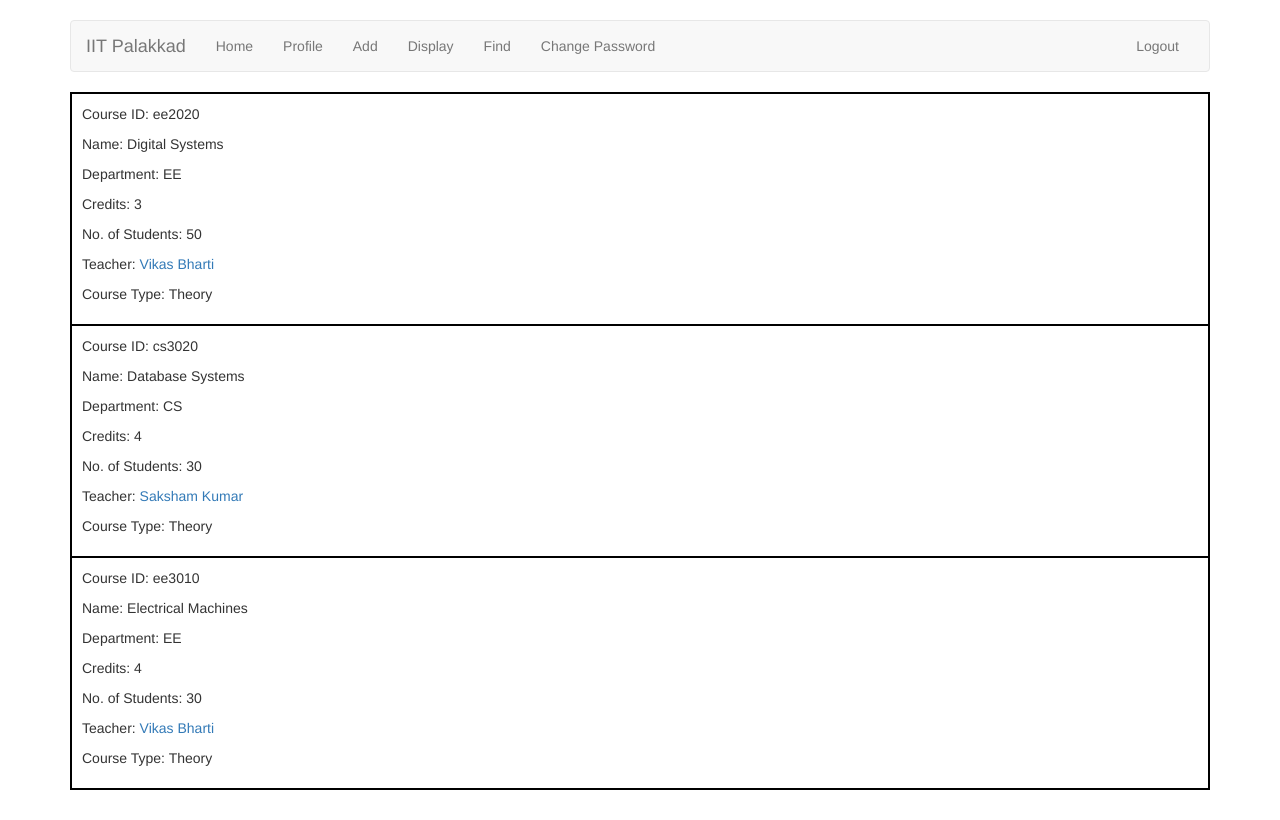
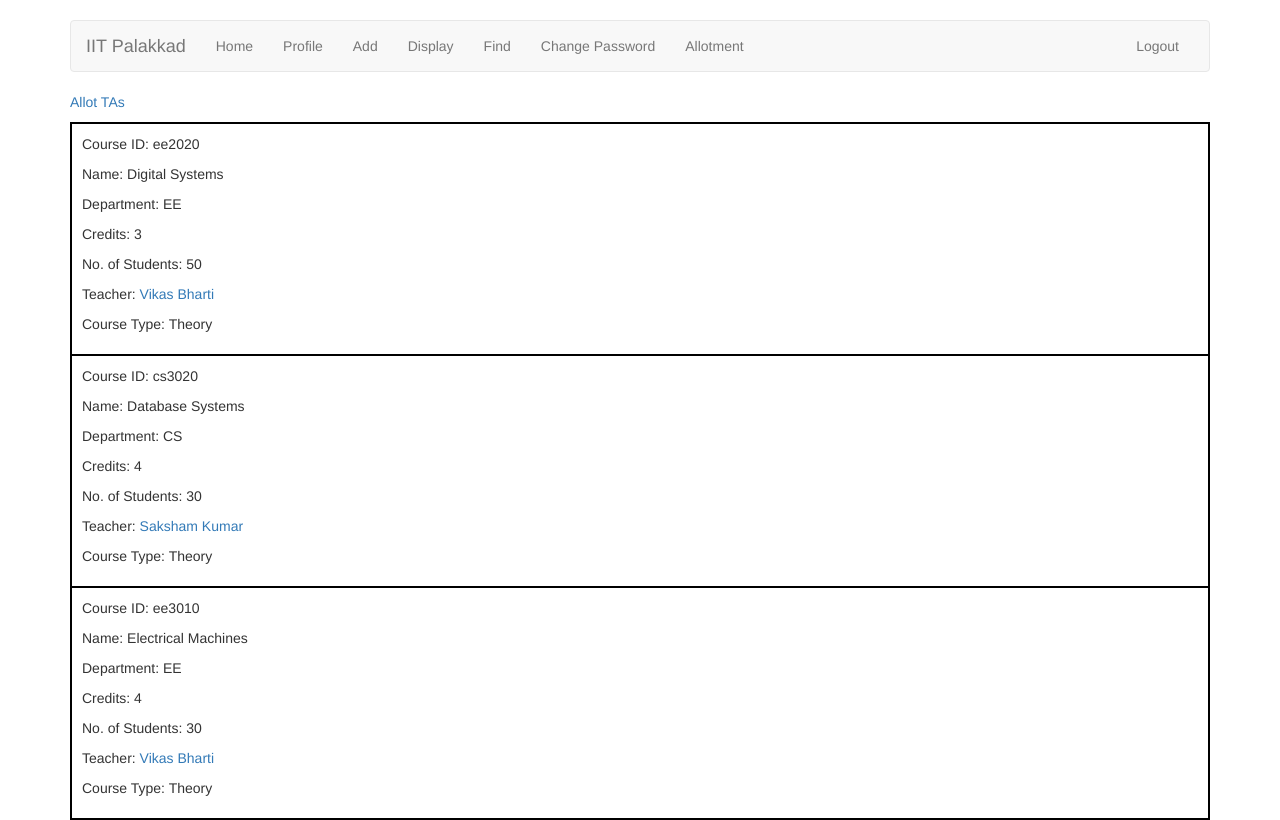
Before and after one commit to sachinhansda/project, a Django app: page /accounts/display/courses/ in a window 1280 px wide. Before the commit the page ends 790 px from the top, so only its background shows below. Run offline with Django 3.2, Linux system fonts and the light colour scheme; a user stored in the database is signed in; data comes from the database, SQL or seed files in the repository; some libraries are stand-ins or nearby versions.

Commit message:
check if gale shapley is working fine

```diff
--- a/ta_portal/accounts/templates/accounts/display_courses.html
+++ b/ta_portal/accounts/templates/accounts/display_courses.html
@@ -6,6 +6,9 @@
 
 {% block body %}
 	<div class="container">
+	{% if user.role == 3 %}
+		<p><a href="{% url 'allotment' %}">Allot TAs</a></p>
+	{% endif %}
 	<table style="border: 1px solid black; width:100%">
 	{% for course in courses %}
 	<tr>
--- a/ta_portal/accounts/templates/base.html
+++ b/ta_portal/accounts/templates/base.html
@@ -39,6 +39,7 @@
             {% if user.role == 2 %}
                   <li><a href="{% url 'display_courses_teacher' %}">My Courses</a></li>
             {% endif %}
+              <li><a href="{% url 'allotment_results' %}">Allotment</a></li>
             </ul>
 	    <ul class="nav navbar-nav navbar-right">
               <li><a href="{% url 'logout' %}">Logout</a></li>
--- a/ta_portal/accounts/urls.py
+++ b/ta_portal/accounts/urls.py
@@ -30,6 +30,8 @@ urlpatterns = [
 	url(r'^ta_preference/$', views.ta_preference, name='ta_preference'),
 	url(r'^course_preference/(?P<id>\d+)/$', views.course_preference, name='course_preference'),
 	url(r'^display/courses/teacher/$', views.display_courses_teacher, name='display_courses_teacher'),
+	url(r'^allotment/$', views.gale_shapley, name='allotment'),
+	url(r'^allotment/results/$', views.ta_allotment_results, name='allotment_results'),
 
     	url(r'^reset_password/$', password_reset, {'template_name': 'accounts/reset_password.html', 'post_reset_redirect': 'password_reset_done', 'email_template_name': 'accounts/reset_password_email.html'}, name='reset_password'),
 
--- a/ta_portal/accounts/views.py
+++ b/ta_portal/accounts/views.py
@@ -313,3 +313,9 @@ def gale_shapley(request):
 			ta = allotment[allot],
 		)
 		taallotment.save()
+	return redirect('/accounts/home')
+
+def ta_allotment_results(request):
+	allotments = TAAlloment.objects.all()
+	args = { 'allotments': allotments }
+	return render(request, 'accounts/allotment.html', args)
```
Also changed, not shown: ta_portal/accounts/templates/accounts/allotment.html (added, +16 -0 lines).
